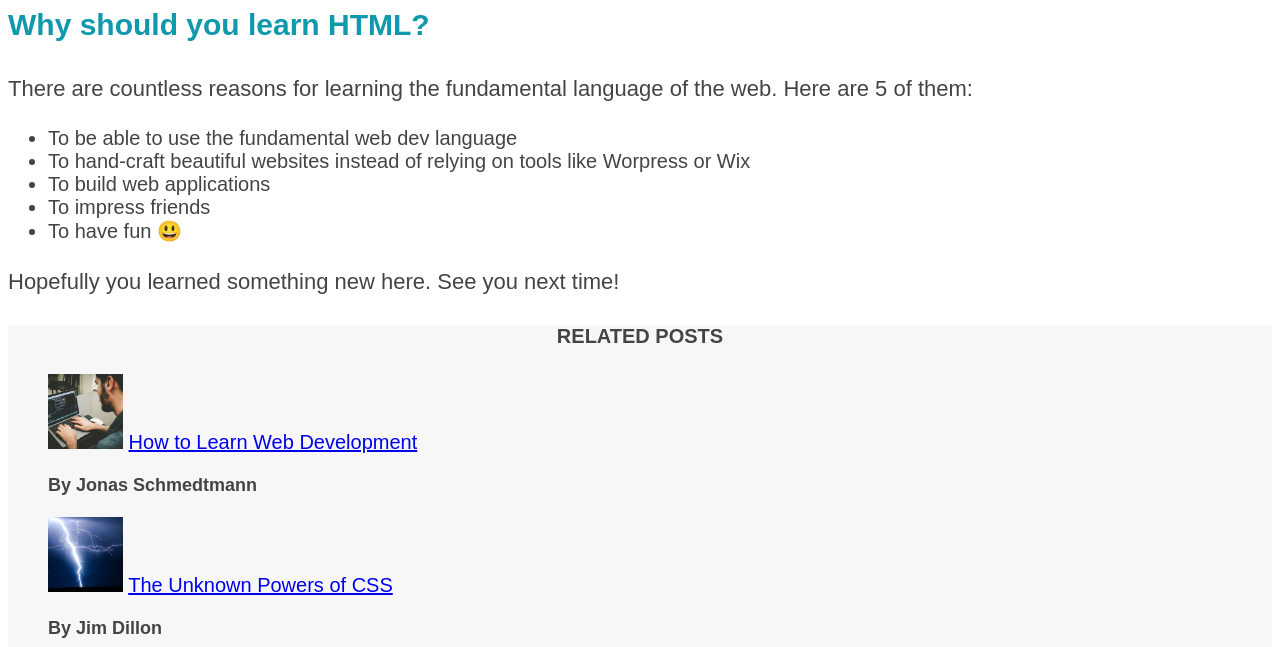
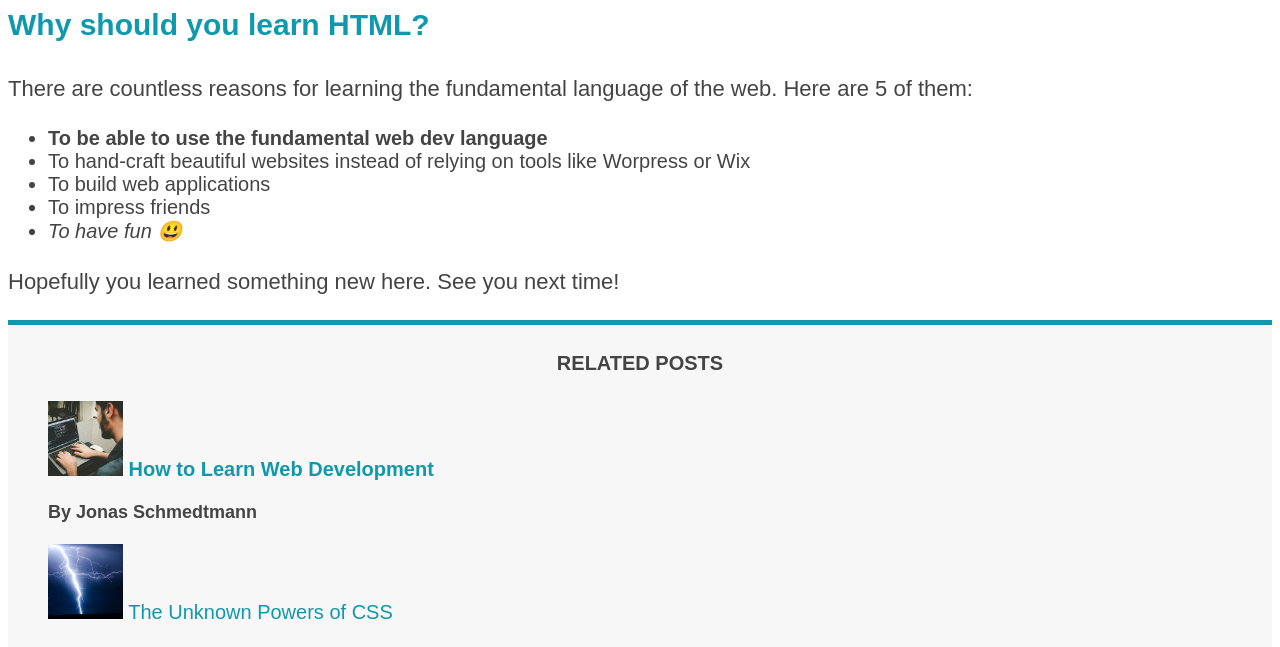
Before and after one commit to Ahmeddsamy/HTML-CSS-Fundamentals, a plain HTML site: page index.html in a window 1280 px wide. Shown: the part 1130-1777 px from the top of the page. Drawn offline with Linux system fonts and the light colour scheme.

Commit message:
Update style.css

```diff
--- a/style.css
+++ b/style.css
@@ -64,4 +64,40 @@ li {
 
 aside {
   background-color: #f7f7f7;
+  border-top: 5px solid #1098ad;
+  border-bottom: 5px solid #1098ad;
 }
+
+li:first-child {
+  font-weight: bold;
+}
+
+li:last-child {
+  font-style: italic;
+}
+
+/* li:nth-child(2) {
+  color: red;
+} */
+
+/* Styling Links */
+
+a:link {
+  color: #1098ad;
+  text-decoration: none;
+}
+
+a:visited {
+  color: #1098ad;
+}
+
+a:hover {
+  color: orangered;
+  font-weight: bold;
+  text-decoration: underline orangered;
+}
+
+a:active {
+  background-color: black;
+  font-style: italic;
+}
```
